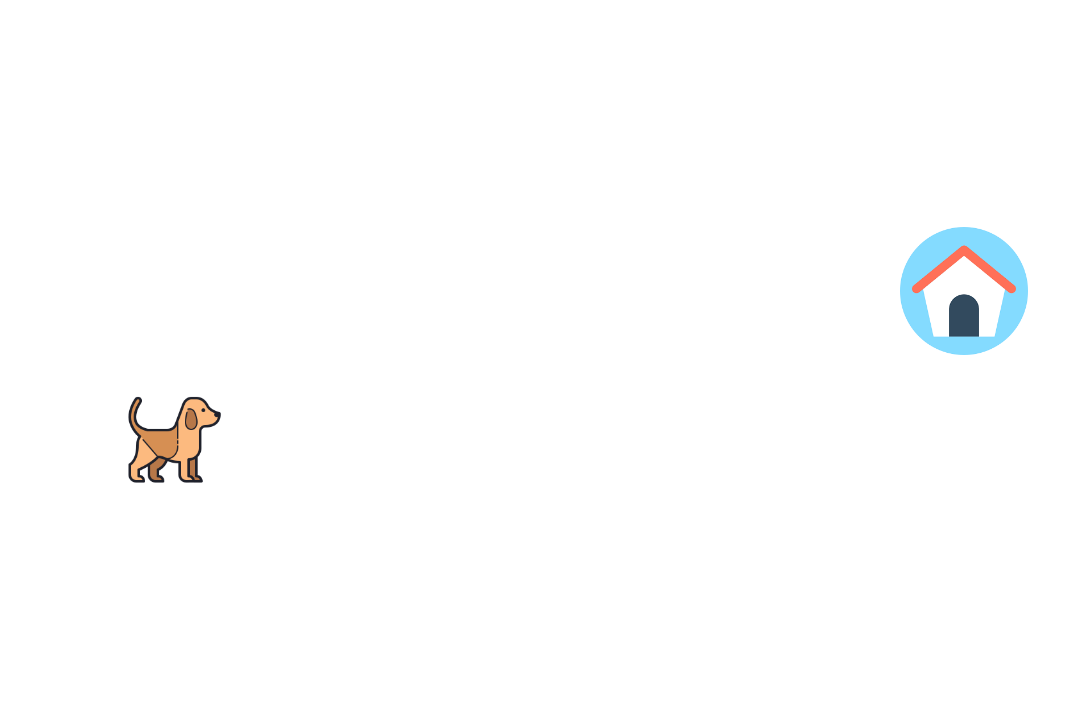
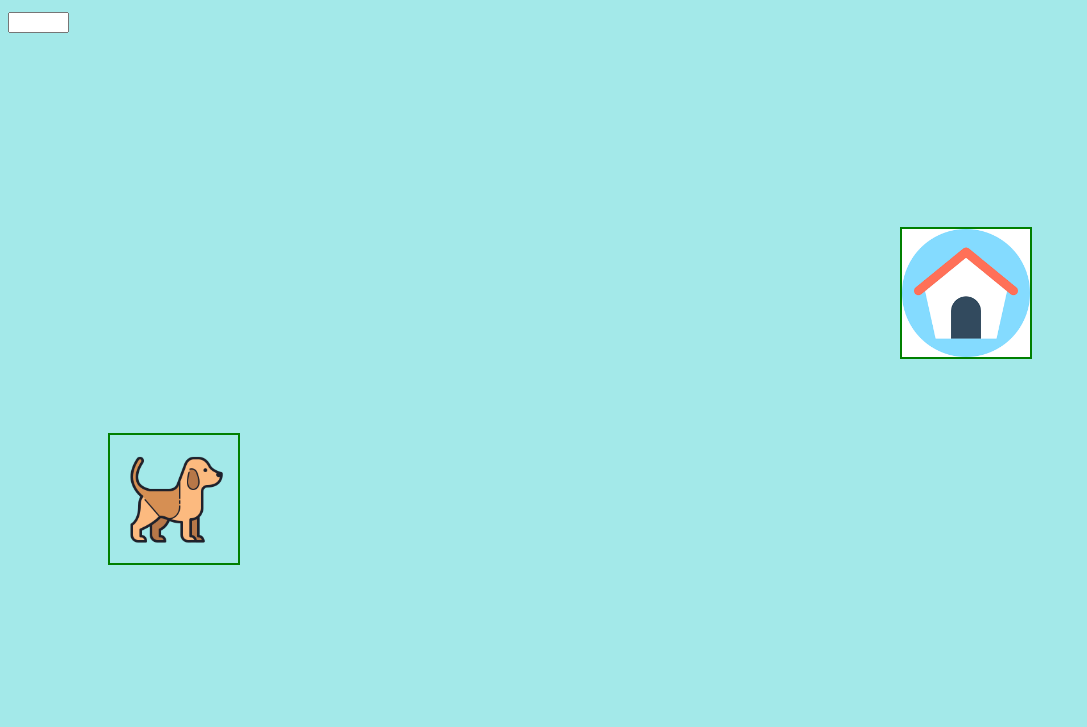
Before and after one commit to Mateus-paixao/luigidog, a plain HTML site: page index.html in a window 1280 px wide. Shown: the part 73-800 px from the top of the page, without its empty margins (0-1087 px from the left). Drawn offline with nearby package versions, Linux system fonts and the light colour scheme.

Commit message:
Alterado a cor de fundo, e adicionado um título ao jogo.

```diff
--- a/css/estilo.css
+++ b/css/estilo.css
@@ -16,3 +16,10 @@
 	display: block;
 	margin-top: 2em;
 }
+body{
+	background-color: rgb(163, 233, 233);
+}
+img{
+	border: 2px solid green;
+
+}
--- a/index.html
+++ b/index.html
@@ -7,6 +7,7 @@
 </head>
 
 <body>
+    <h1>dogguinho</h1>
 
     <input type="text" id="campo">
 
```
